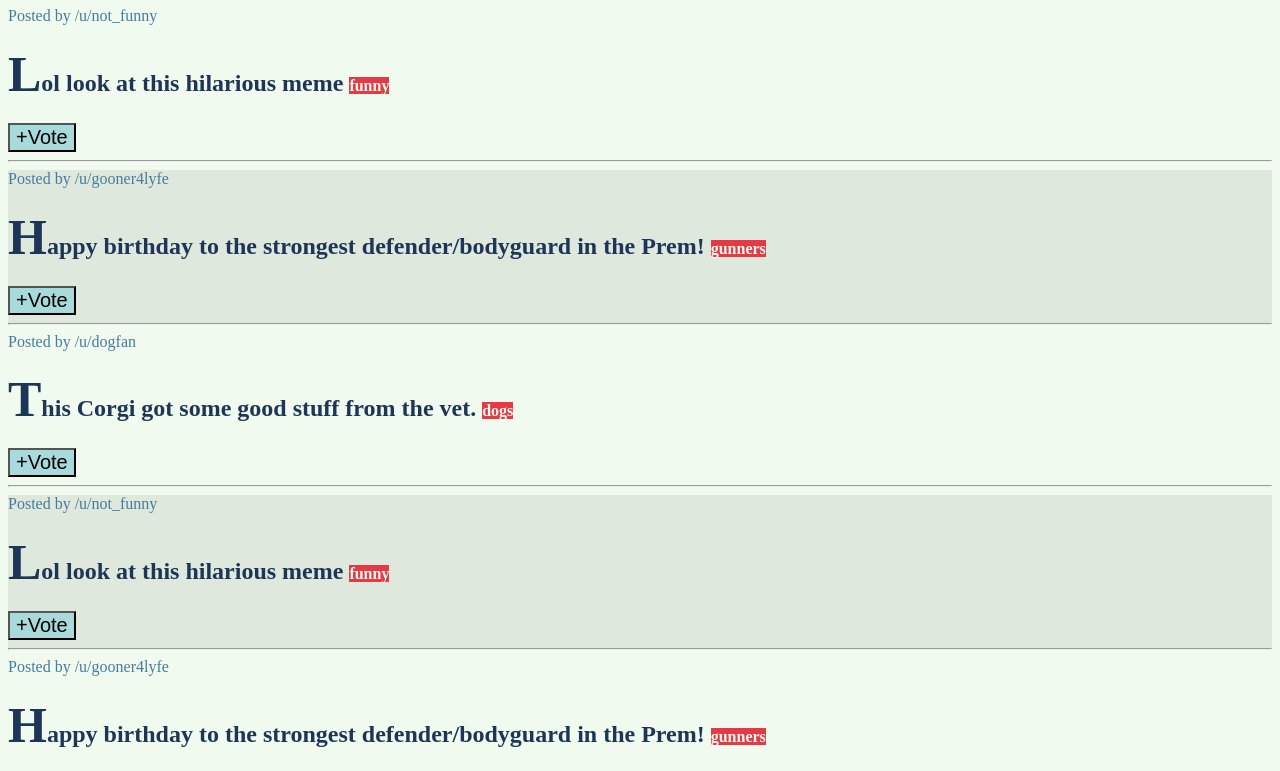
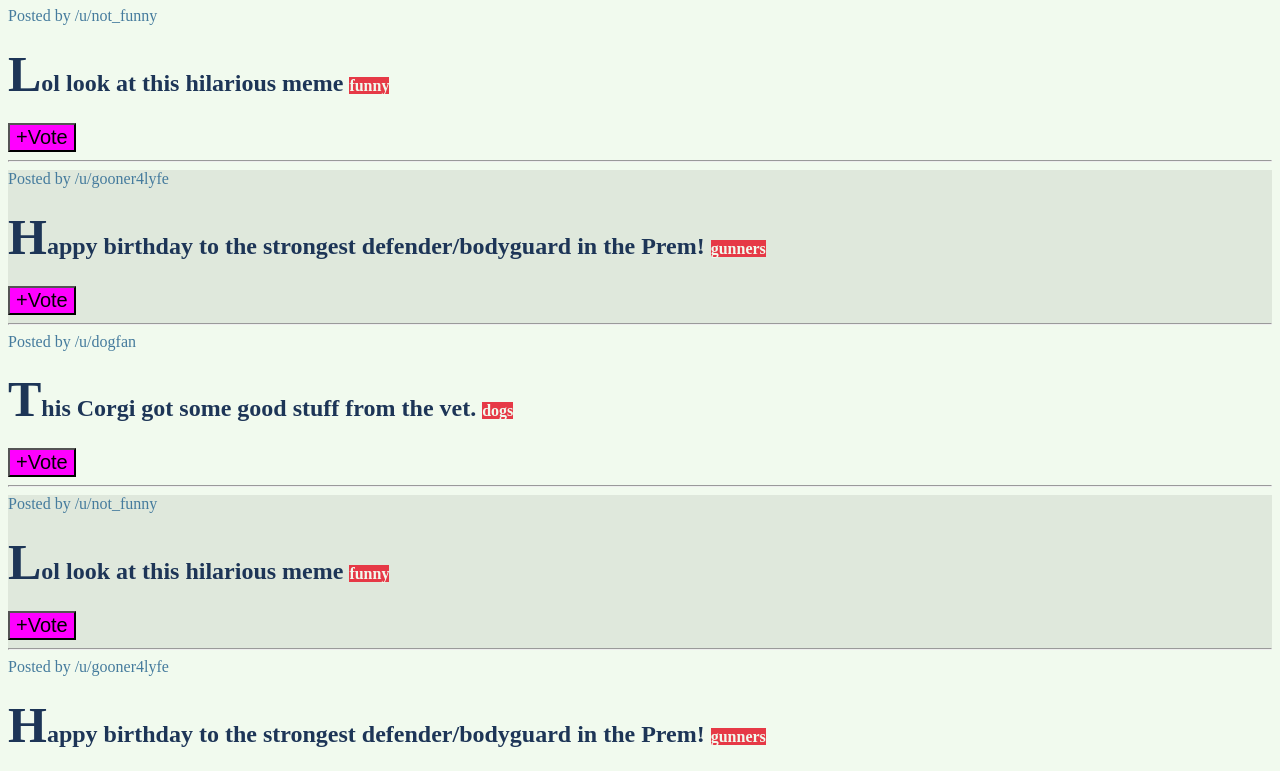
Before and after one commit to dss8654/dss8654-The-Web-Developer-Bootcamp-2020, a plain HTML site: page Section 7 CSS Selectors/starter.html in a window 1280 px wide. Shown: the part 121-892 px from the top of the page. Drawn offline with Linux system fonts and the light colour scheme.

Commit message:
inline styles / !important

```diff
--- a/Section 7 CSS Selectors/app.css
+++ b/Section 7 CSS Selectors/app.css
@@ -104,3 +104,9 @@ p::first-line {
 p::selection {
     background-color: aqua;
 }
+
+/* dont use inline styles or !important
+unless absolutely necessary */
+button {
+    background-color: magenta !important;
+}
```
